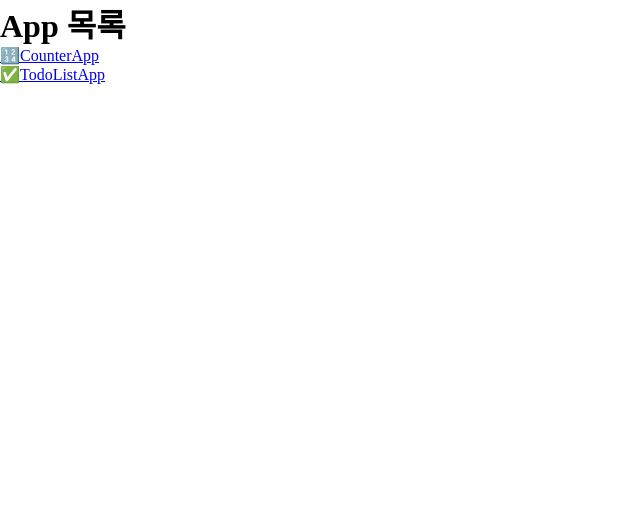
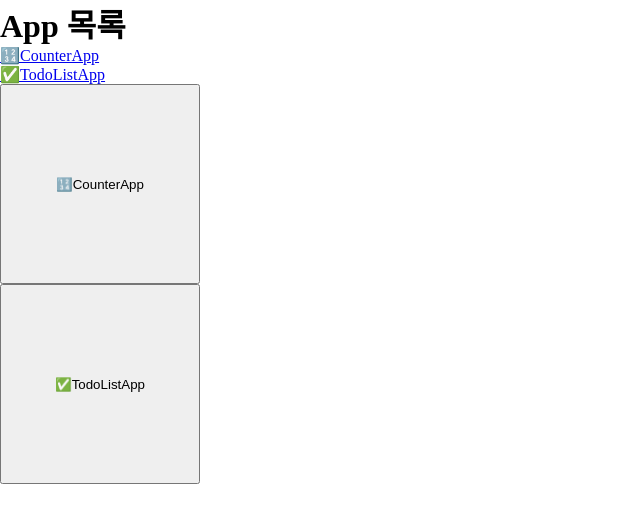
Before and after one commit to yourim08/ProgrammingStudy, a React (Vite) app: page / in a window 1280 px wide. Shown: the top 522 px of the page, without its empty margins (0-640 px from the left). Built offline with nearby package versions, Linux system fonts and the light colour scheme.

Commit message:
RouterApp useNavigate()

```diff
--- a/src/RouterApp.jsx
+++ b/src/RouterApp.jsx
@@ -1,9 +1,10 @@
 import CounterApp from "./CounterApp";
 import TodoListApp from "./TodoListApp";
-import { BrowserRouter, Routes, Route, Link } from 'react-router-dom';
+import { BrowserRouter, Routes, Route, Link, useNavigate } from 'react-router-dom';
 
 
 function LinkButtonPageApp() {
+    const navigate = useNavigate();
     return (
         <>
             <h1>App 목록</h1>
@@ -13,6 +14,22 @@ function LinkButtonPageApp() {
                 </li>
                 <li>
                     <Link to="/todolistapp">✅TodoListApp</Link>
+                </li>
+                <li>
+                    <button
+                        style={{ width: '200px', height: '200px' }}
+                        onClick={()=>navigate('/counterapp')}
+                    >
+                        🔢CounterApp
+                    </button>
+                </li>
+                <li>
+                    <button
+                        style={{ width: '200px', height: '200px' }}
+                        onClick={()=>navigate('/todolistapp')}
+                    >
+                        ✅TodoListApp
+                    </button>
                 </li>
             </ul>
         </>
```
